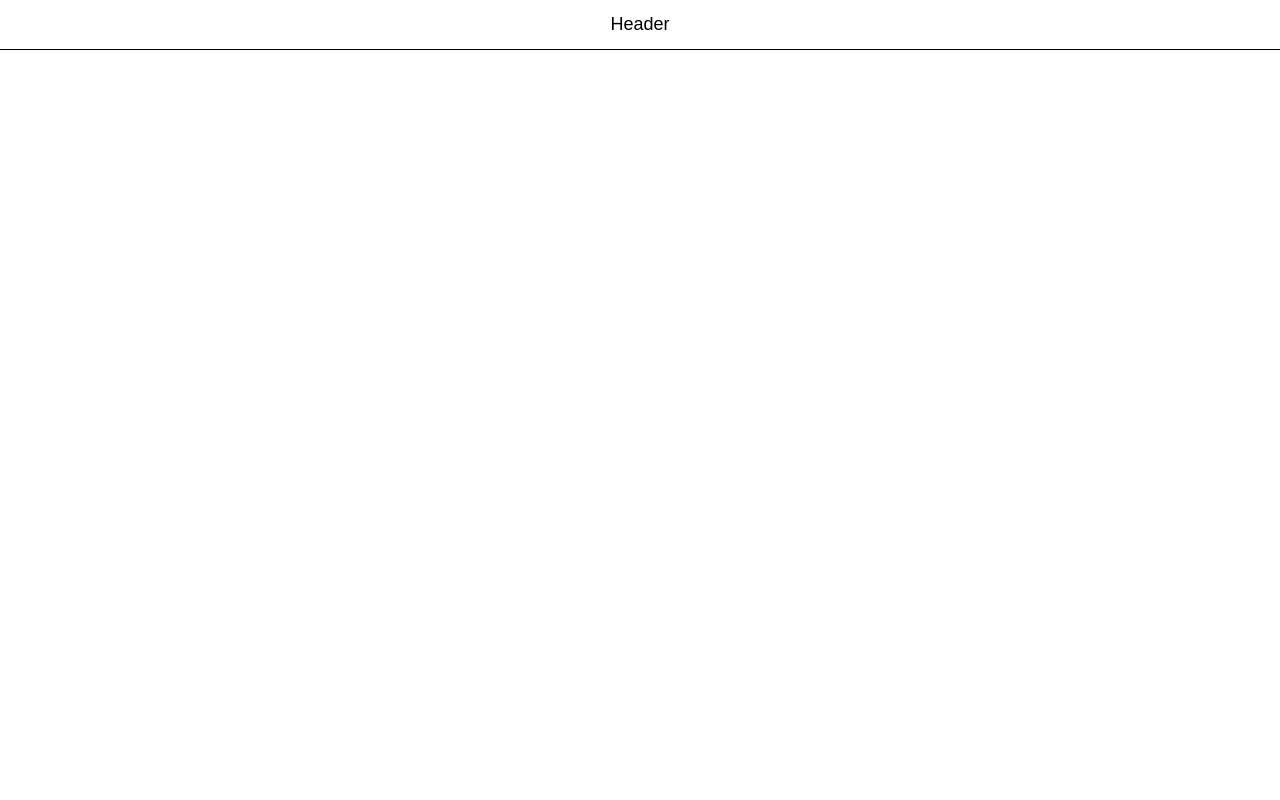
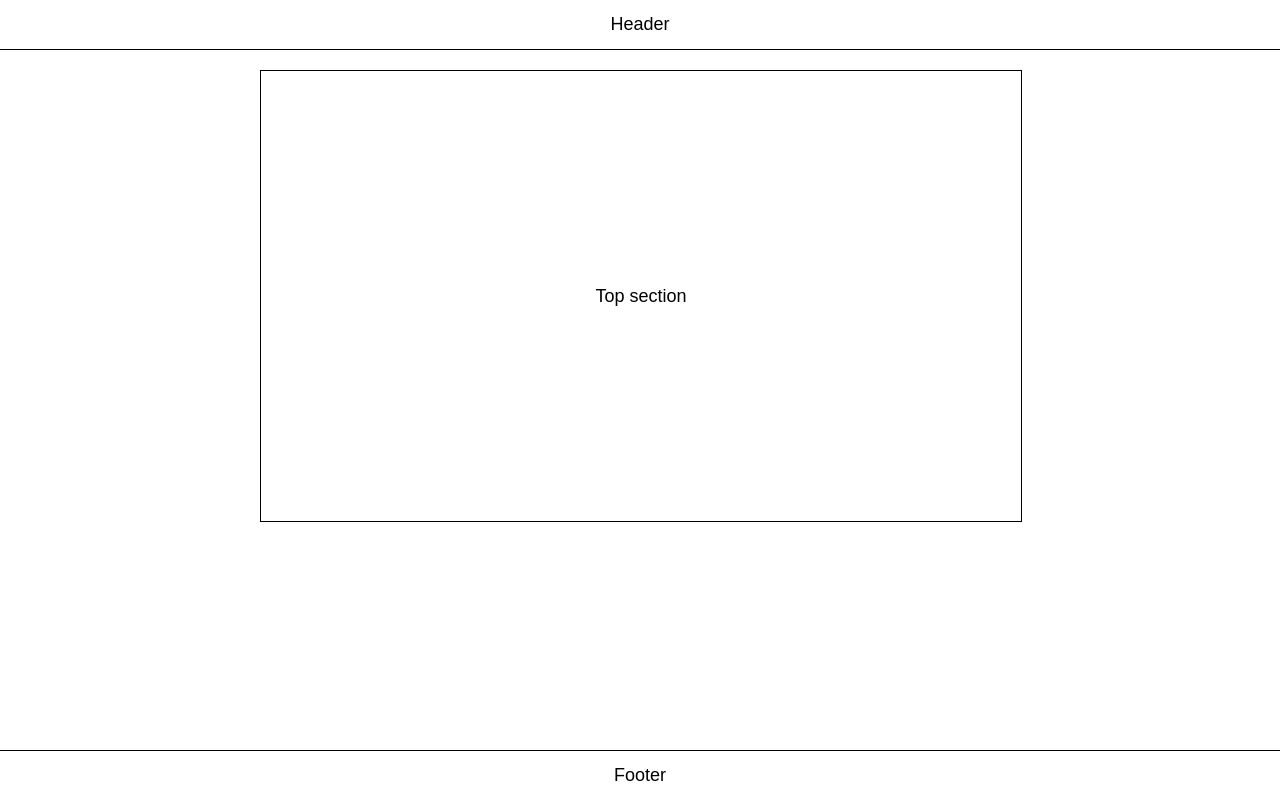
Before and after one commit to ooloo-io/github-flow-Int3gerunderflow, a website: page src/index.html in a window 1280 px wide. Drawn offline with nearby package versions, Linux system fonts and the light colour scheme.

Commit message:
Top Section (#7)
* Add top section

* Style top section

```diff
--- a/src/index.html
+++ b/src/index.html
@@ -4,8 +4,8 @@
 <head>
   <meta charset="utf-8">
 
-  <title>GitHub Flow Course</title>
-  <meta name="description" content="GitHub Flow Course">
+  <title>GitHub Pull Request Flow Course</title>
+  <meta name="description" content="GitHub Pull Request Flow Course">
   <meta name="author" content="Johannes Kettmann">
 
   <link rel="stylesheet" href="https://cdnjs.cloudflare.com/ajax/libs/normalize/8.0.1/normalize.min.css">
@@ -13,11 +13,15 @@
 </head>
 
 <body>
-  <header class = "header">
+  <header class="header">
     Header
   </header>
-  <main class="content"></main>
-  <footer class = "footer>
+  <main class="content">
+    <section class="section">
+      Top section
+    </section>
+  </main>
+  <footer class="footer">
     Footer
   </footer>
 </body>
--- a/src/styles.css
+++ b/src/styles.css
@@ -11,17 +11,27 @@ body {
   border-bottom: 1px solid black;
 }
 
-.footer{
+.footer {
   height: 49px;
   display: flex;
   justify-content: center;
-  align-itms: center;
+  align-items: center;
   border-top: 1px solid black;
 }
 
-.content{
-  min-height: calc(100vh-100px);
-  width: 720px;
+.content {
+  min-height: calc(100vh - 140px);
+  width: 760px;
   max-width: 100%;
   margin: auto;
+  padding: 20px;
 }
+
+.section {
+  height: 450px;
+  width: 100%;
+  display: flex;
+  justify-content: center;
+  align-items: center;
+  border: 1px solid black;
+}
```
